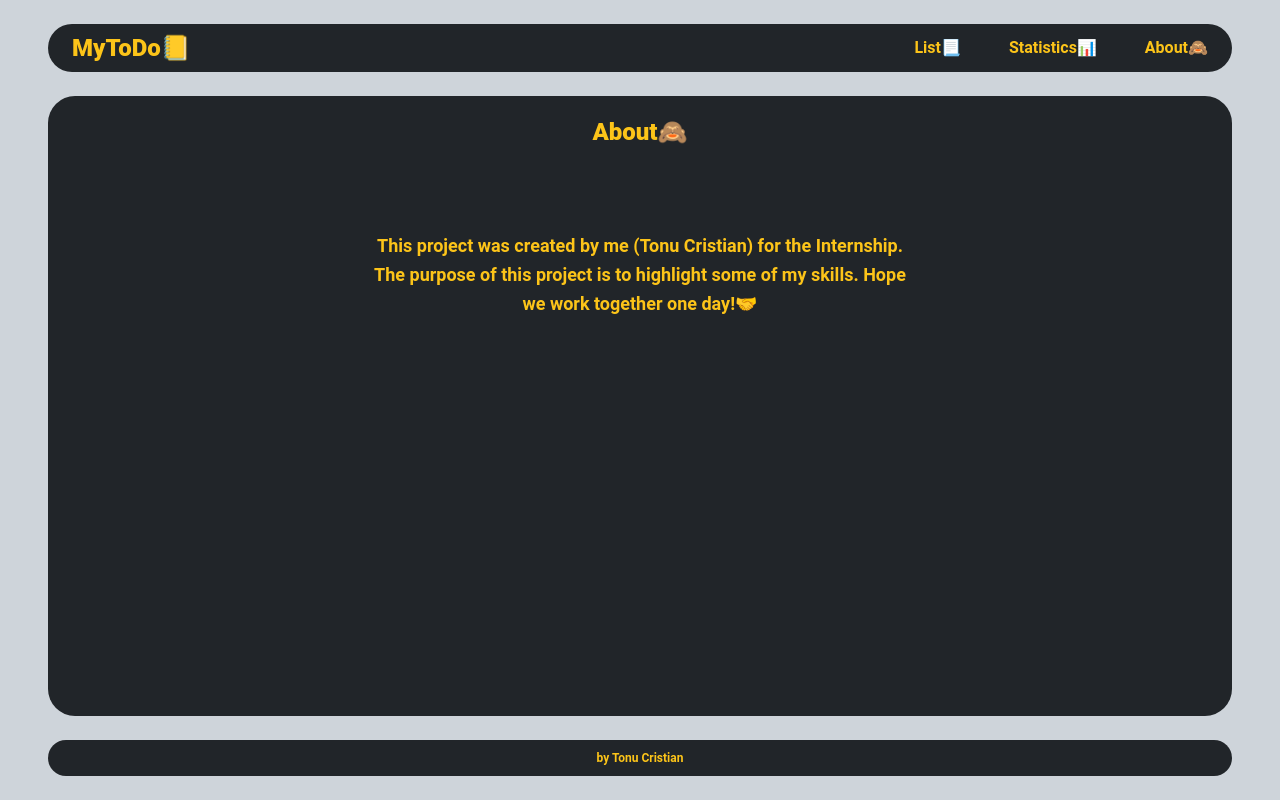
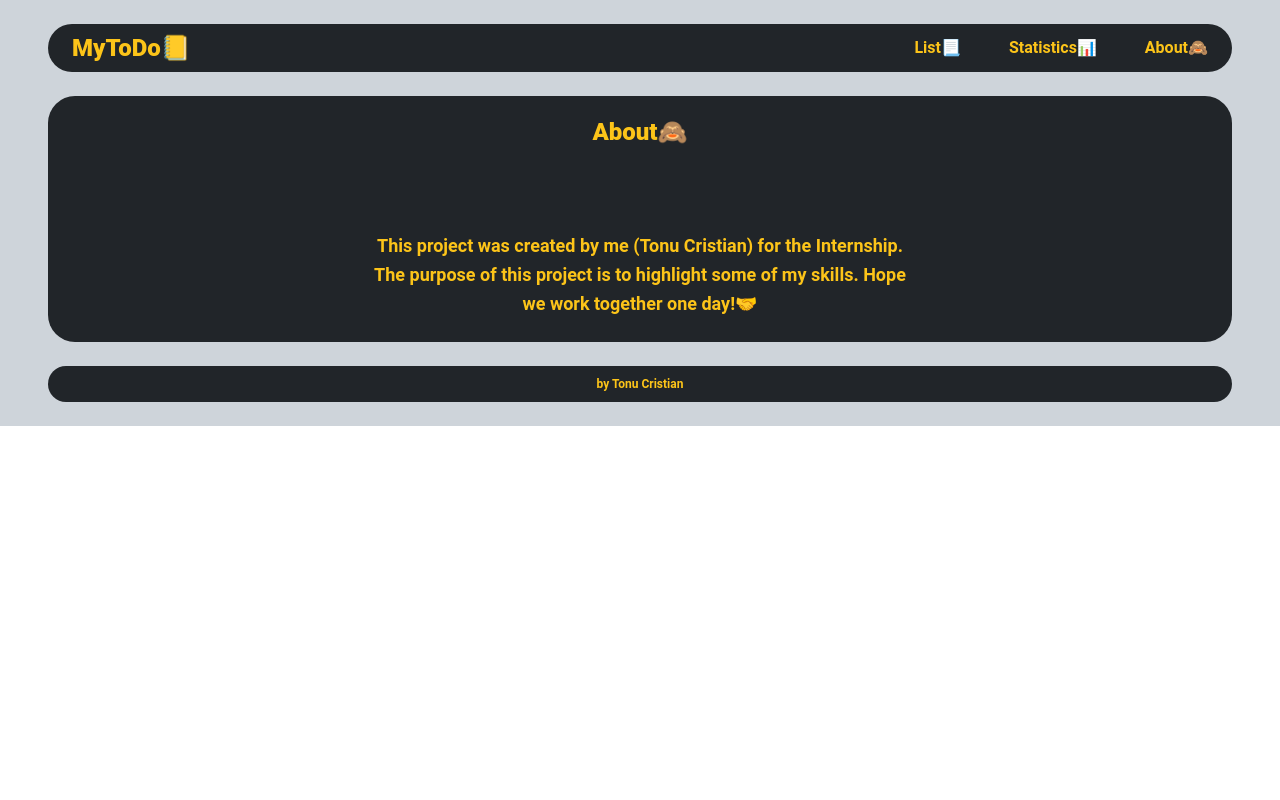
Before and after one commit to TonuCristi/todo-internship-app, a React (Create React App) app: page /about in a window 1280 px wide. Built offline with nearby package versions, Linux system fonts and the light colour scheme.

Commit message:
another change

```diff
--- a/src/components/styles/Container.styled.js
+++ b/src/components/styles/Container.styled.js
@@ -2,7 +2,7 @@ import styled from "styled-components";
 
 export const GlobalContainer = styled.div`
   width: 100%;
-  height: 100vh;
+  /* height: 100vh; */
   display: grid;
   grid-template-rows: auto 1fr auto;
   background-color: rgb(206, 212, 218);
--- a/src/components/styles/NavBar.styled.js
+++ b/src/components/styles/NavBar.styled.js
@@ -116,6 +116,7 @@ export const Links = styled.ul`
     justify-content: center;
     gap: 1.6rem;
     transition: all 0.3s ease;
+    overflow: hidden;
 
     :only-child {
       @media (max-width: 767.98px) {
```
